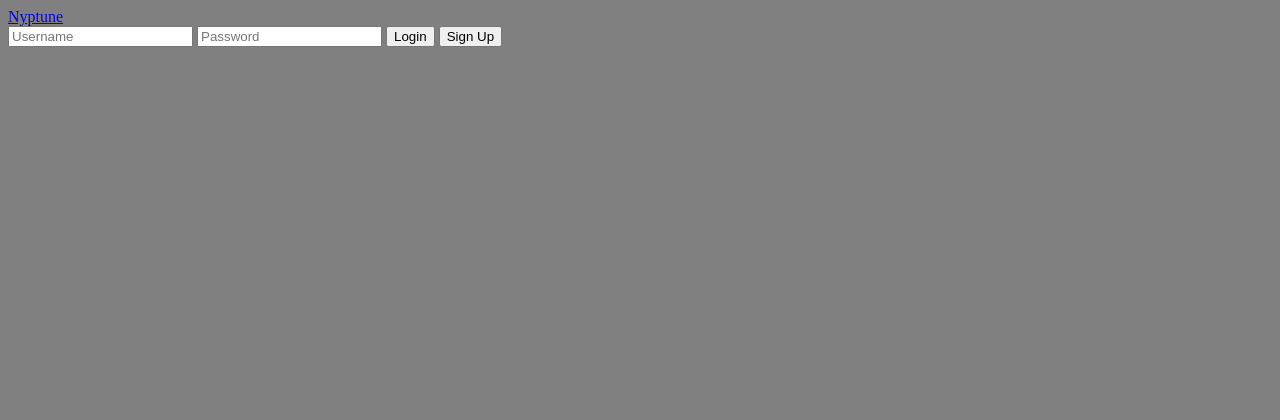
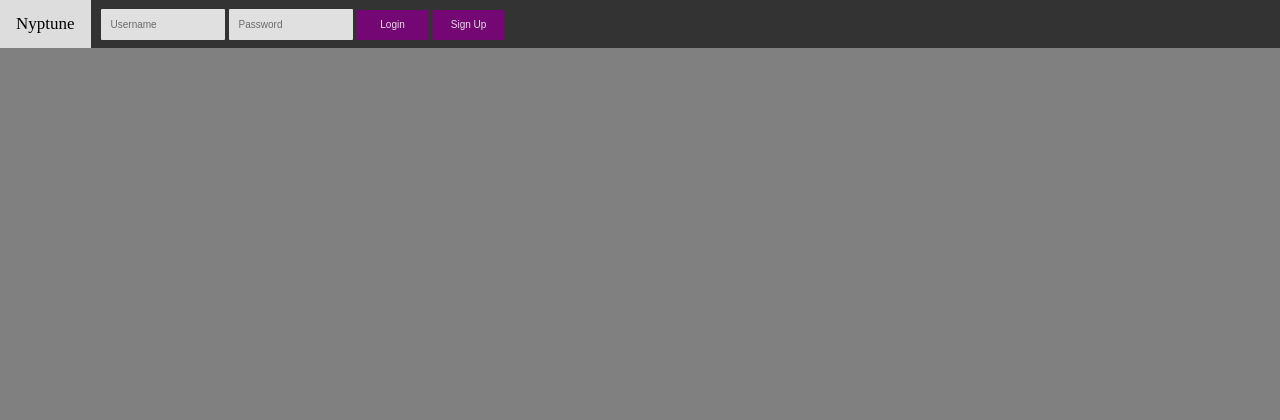
Before and after one commit to jenkinsdonovan/Nyptune, a PHP site: page / in a window 1280 px wide. Shown: the top 420 px of the page. Run offline with PHP 8.4, Linux system fonts and the light colour scheme.

Commit message:
Update style.css
added more elements

```diff
--- a/HTML/style.css
+++ b/HTML/style.css
@@ -9,7 +9,110 @@ audio {
 }
 
 body {
+	margin:0;
+	background-color: gray;
+}
 
-   background-color: gray;
+.navbar {
+  overflow: hidden;
+  background-color: #333;
+  position: fixed;
+  top: 0;
+  width: 100%;
+}
 
+.navbar a {
+  float: left;
+  display: block;
+  color: magenta;
+  text-align: center;
+  padding: 14px 16px;
+  text-decoration: none;
+  font-size: 17px;
 }
+
+.navbar a:hover {
+  background: #ddd;
+  color: black;
+}
+
+.main {
+  padding: 16px;
+  margin-top: 30px;
+  height: 100%;
+}
+
+
+
+
+* {
+  box-sizing: border-box;
+}
+
+
+
+input,
+.btn {
+  width: 20%;
+  padding: 10px;
+  border: none;
+  border-radius: 1px;
+  margin: 3px 0;
+  opacity: 0.85;
+  display: inline-block;
+  font-size: 10px;
+  line-height: 10px;
+  text-decoration: none;
+}
+
+input:hover,
+.btn:hover {
+  opacity: 1;
+}
+
+
+
+input[type=submit] {
+  background-color: purple;
+  color: white;
+  cursor: pointer;
+  width: 72px;
+}
+
+input[type=submit]:hover {
+  background-color: lightgray;
+}
+
+
+.col {
+  float: left;
+  width: 50%;
+  margin: auto;
+  padding: 0 10px;
+  margin-top: 6px;
+}
+
+
+
+.bottom-container {
+  text-align: center;
+  background-color: #666;
+  border-radius: 0px 0px 4px 4px;
+}
+
+
+@media screen and (max-width: 650px) {
+  .col {
+    width: 100%;
+    margin-top: 0;
+  }
+
+  .vl {
+    display: none;
+  }
+
+  .hide-md-lg {
+    display: block;
+    text-align: center;
+  }
+}
```
